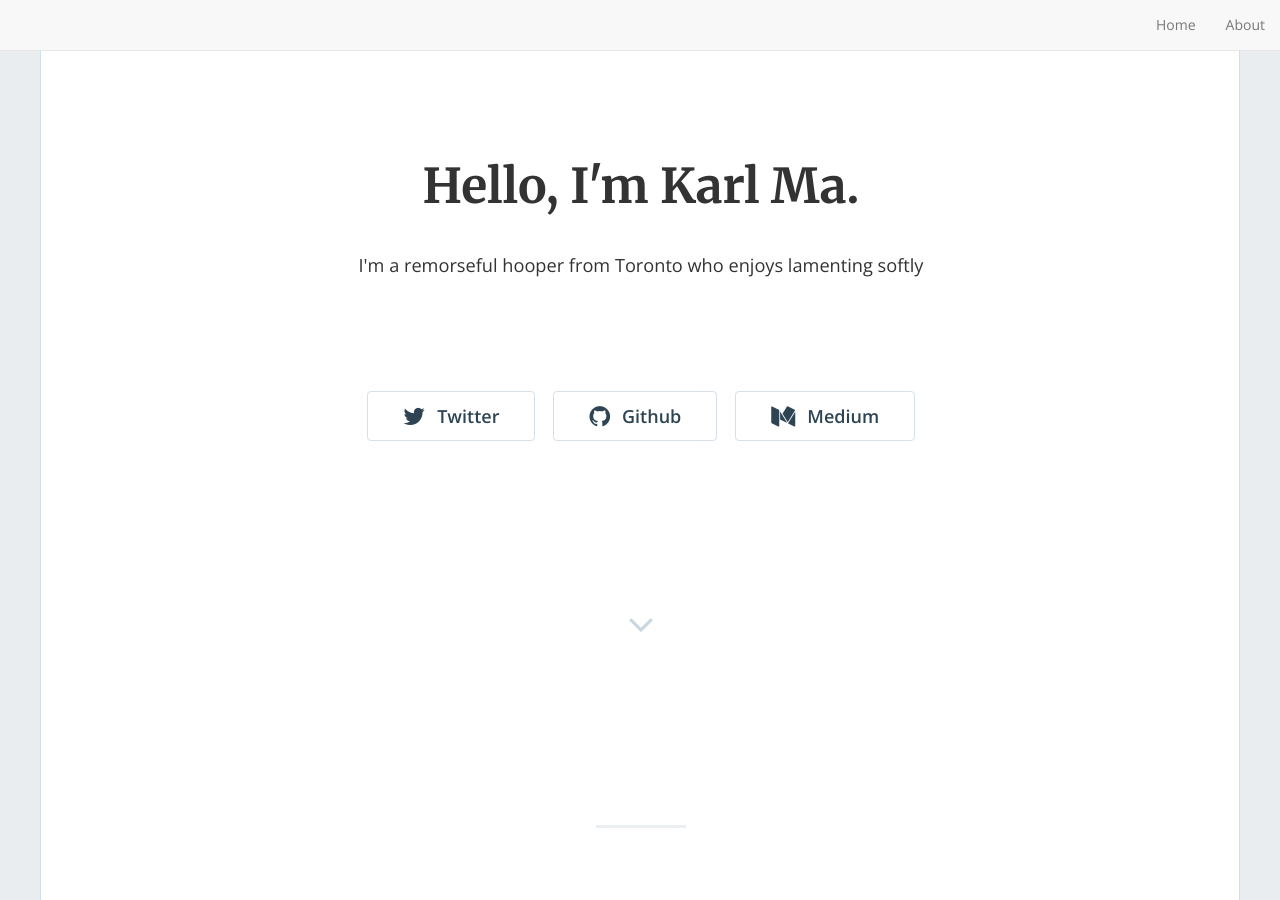
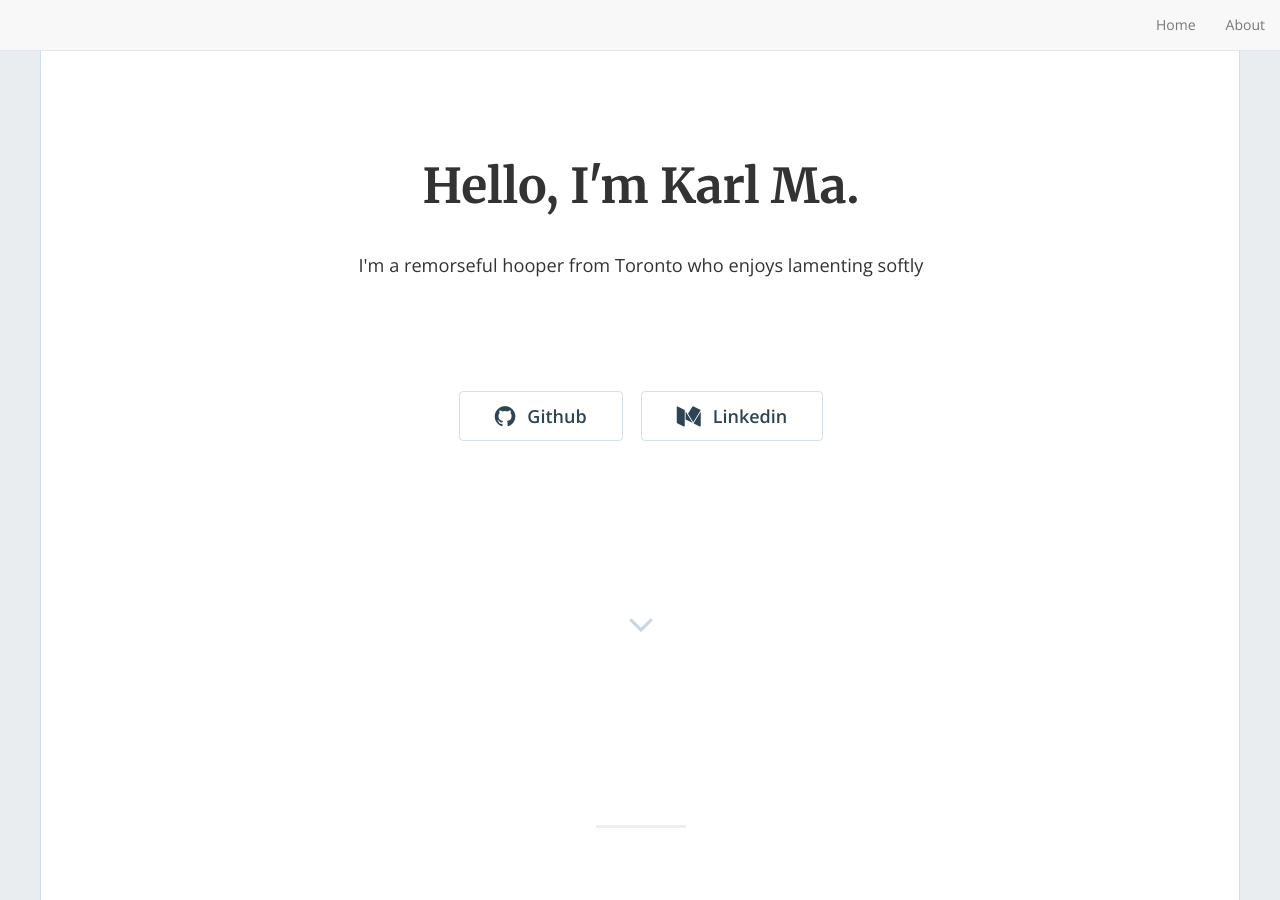
Before and after one commit to m-karl/m-karl.github.io, a Jekyll site: the page built from index.html, in a window 1280 px wide and 900 px high. Built offline with Jekyll 4.4.1, drawn with Linux system fonts in a browser that asks for light colours; nearby versions of some CDN libraries; the list of posts is cut into pages by our own code.

Commit message:
more fixes

```diff
--- a/_config.yml
+++ b/_config.yml
@@ -18,10 +18,11 @@ email: 'karl@karlma.ca'
 description: "I'm a remorseful hooper from Toronto who enjoys lamenting softly"
 baseurl: "" # the subpath of your site, e.g. /blog
 url: "https://m-karl.github.io" # the base hostname & protocol for your site, e.g. https://example.com
-twitter_username: '>'
+twitter_username: ''
 github_username: 'm-karl'
 medium_username: ''
 linkedin_username: 'karl-ma'
+facebook_username: ''
 
 # Build settings
 markdown: kramdown
--- a/_includes/home-hero.html
+++ b/_includes/home-hero.html
@@ -34,7 +34,7 @@
               <a href="https://github.com/{{ site.github_username }}"><button class="btn btn-default btn-lg"><i class="fa fa-github fa-lg"></i>Github</button></a>
             {% endif %}
             {% if site.linkedin_username != '' %}
-              <a href="https://linkedin.com/{{ site.linkedin_username }}"><button class="btn btn-default btn-lg"><i class="fa fa-medium fa-lg"></i>Medium</button></a>
+              <a href="https://linkedin.com/{{ site.linkedin_username }}"><button class="btn btn-default btn-lg"><i class="fa fa-medium fa-lg"></i>Linkedin</button></a>
             {% endif %}
 
           </div>
```
